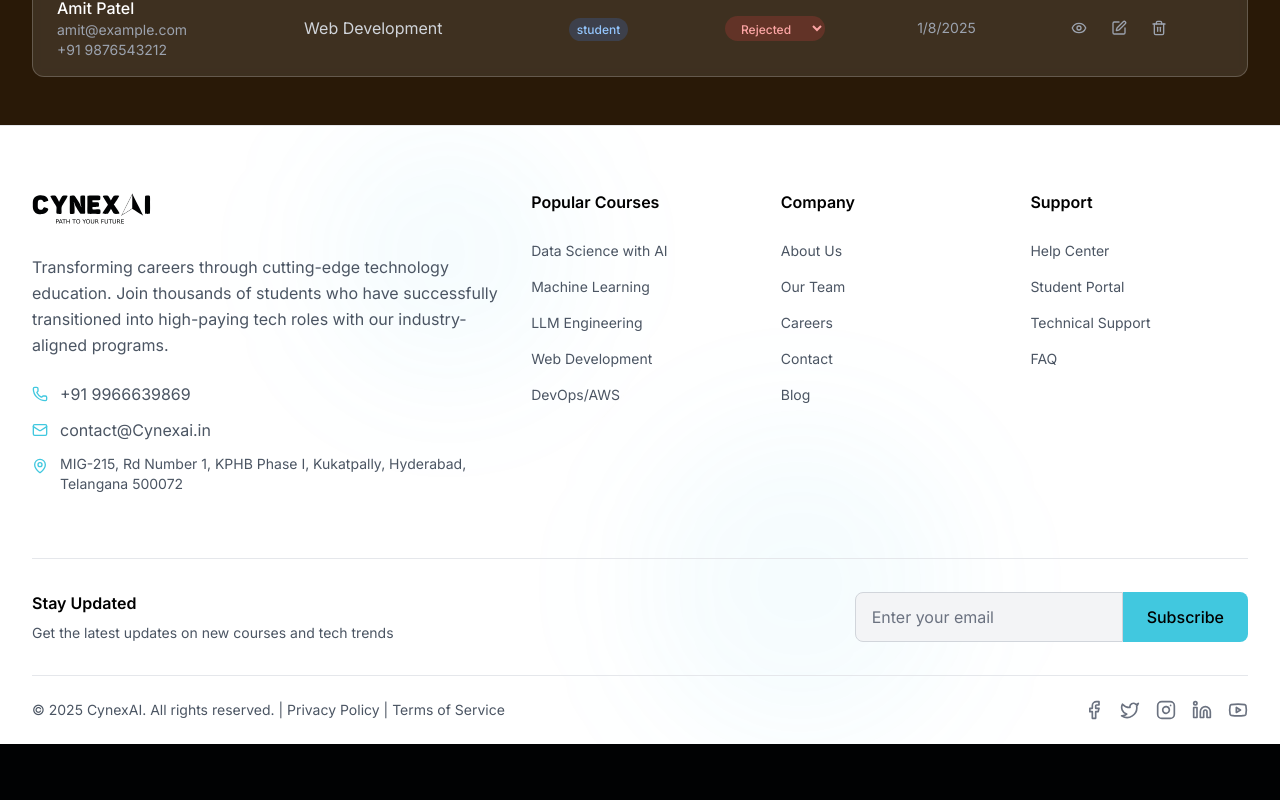
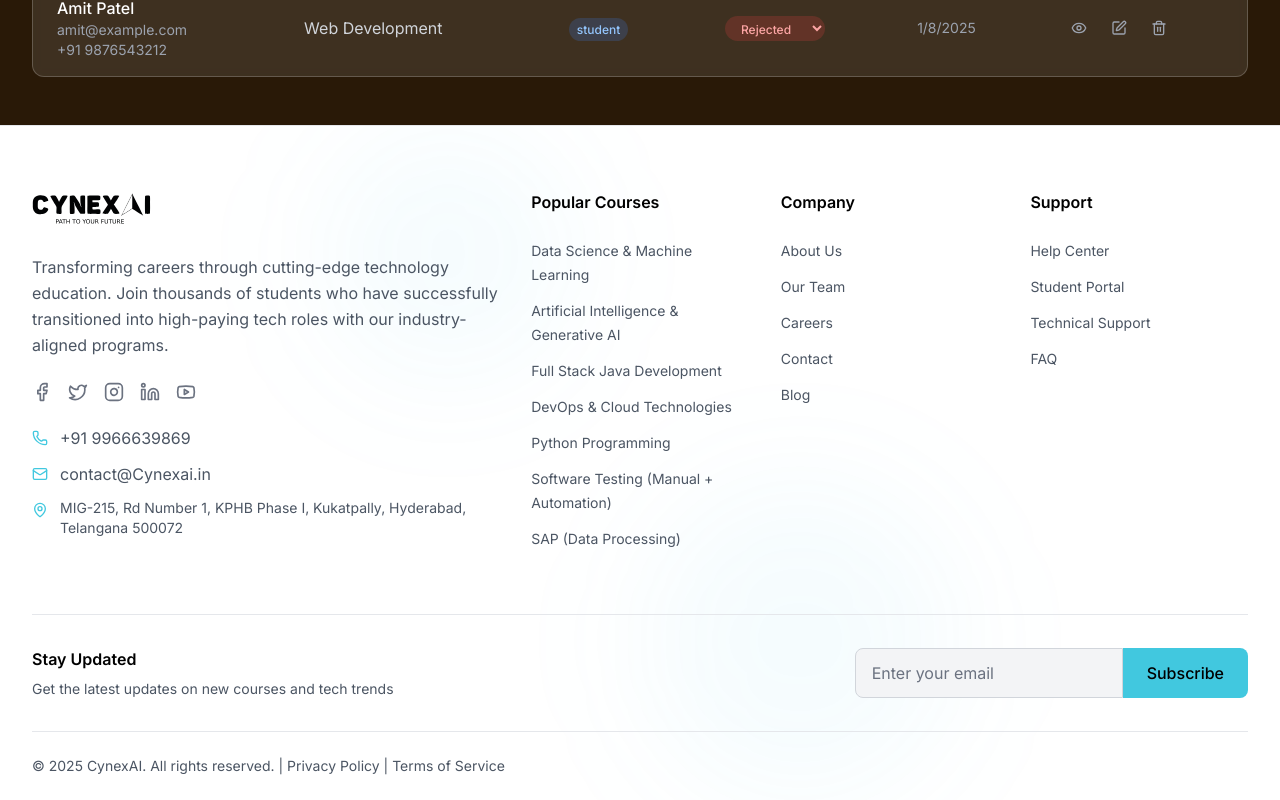
Before and after one commit to SamLeo-07/cynexai-website, a React (Vite) app: page /admin in a window 1280 px wide. Shown: the part 995-1795 px from the top of the page. Before the commit the page ends 1739 px from the top, so only its background shows below. Built offline with nearby package versions, Linux system fonts and the light colour scheme.

Commit message:
changed social media icons place

```diff
--- a/src/components/Footer.tsx
+++ b/src/components/Footer.tsx
@@ -20,11 +20,13 @@ const Footer = () => {
 
   const footerLinks = {
     courses: [
-      { name: 'Data Science with AI', href: '/course/data-science-ai' },
-      { name: 'Machine Learning', href: '/course/machine-learning' },
-      { name: 'LLM Engineering', href: '/course/llm-engineering' },
-      { name: 'Web Development', href: '/course/web-development' },
-      { name: 'DevOps/AWS', href: '/course/devops-aws' },
+      { name: 'Data Science & Machine Learning', href: '/course/data-science-machine-learning' }, // Corrected ID
+      { name: 'Artificial Intelligence & Generative AI', href: '/course/artificial-intelligence-generative-ai' }, // Corrected ID
+      { name: 'Full Stack Java Development', href: '/course/full-stack-java-development' }, // Corrected ID
+      { name: 'DevOps & Cloud Technologies', href: '/course/devops-cloud-technologies' }, // Corrected ID
+      { name: 'Python Programming', href: '/course/python-programming' }, // Corrected ID
+      { name: 'Software Testing (Manual + Automation)', href: '/course/software-testing-manual-automation' }, // Corrected ID
+      { name: 'SAP (Data Processing)', href: '/course/sap-data-processing' }, // Corrected ID
     ],
     company: [
       { name: 'About Us', href: '#about' },
@@ -50,9 +52,7 @@ const Footer = () => {
   ];
 
   return (
-    // Changed background to white, text to black/gray for contrast
-    <footer className="relative bg-white border-t border-gray-200 text-gray-700 overflow-hidden"> {/* Added overflow-hidden here for the extra black space issue */}
-      {/* Background Elements - Changed to subtle gold tints on a light background */}
+    <footer className="relative bg-white border-t border-gray-200 text-gray-700 overflow-hidden">
       <div className="absolute inset-0 overflow-hidden">
         <div className="absolute top-0 left-1/4 w-64 h-64 bg-[#41c8df]/5 rounded-full blur-3xl"></div>
         <div className="absolute bottom-0 right-1/4 w-80 h-80 bg-[#41c8df]/5 rounded-full blur-3xl"></div>
@@ -79,6 +79,23 @@ const Footer = () => {
                 Join thousands of students who have successfully transitioned into
                 high-paying tech roles with our industry-aligned programs.
               </p>
+
+              {/* Social Media Icons (Moved Here) */}
+              <div className="flex items-center space-x-4 mb-6"> {/* Added mb-6 for spacing below icons */}
+                {socialLinks.map((social, index) => {
+                  const IconComponent = social.icon;
+                  return (
+                    <motion.a
+                      key={index}
+                      href={social.href}
+                      whileHover={{ scale: 1.2, y: -2 }}
+                      className={`text-gray-500 ${social.hoverColor} transition-colors duration-200`}
+                    >
+                      <IconComponent className="w-5 h-5" />
+                    </motion.a>
+                  );
+                })}
+              </div>
 
               <div className="space-y-3">
                 <div className="flex items-center text-gray-600">
@@ -122,12 +139,22 @@ const Footer = () => {
               <ul className="space-y-3">
                 {footerLinks.company.map((link, index) => (
                   <li key={index}>
+                    {/* Using 'a' tag for external/hash links, 'Link' for internal routes */}
+                    {link.href.startsWith('/') ? (
+                      <Link
+                        to={link.href}
+                        className="text-gray-600 hover:text-[#41c8df] transition-colors duration-200 text-sm"
+                      >
+                        {link.name}
+                      </Link>
+                    ) : (
                       <a
                         href={link.href}
                         className="text-gray-600 hover:text-[#41c8df] transition-colors duration-200 text-sm"
                       >
                         {link.name}
                       </a>
+                    )}
                   </li>
                 ))}
               </ul>
@@ -139,12 +166,22 @@ const Footer = () => {
               <ul className="space-y-3">
                 {footerLinks.support.map((link, index) => (
                   <li key={index}>
+                    {/* Using 'a' tag for external/hash links, 'Link' for internal routes */}
+                    {link.href.startsWith('/') ? (
                       <Link
                         to={link.href}
                         className="text-gray-600 hover:text-[#41c8df] transition-colors duration-200 text-sm"
                       >
                         {link.name}
                       </Link>
+                    ) : (
+                      <a
+                        href={link.href}
+                        className="text-gray-600 hover:text-[#41c8df] transition-colors duration-200 text-sm"
+                      >
+                        {link.name}
+                      </a>
+                    )}
                   </li>
                 ))}
               </ul>
@@ -154,26 +191,23 @@ const Footer = () => {
 
         {/* Newsletter Section */}
         <div className="py-8 border-t border-gray-200">
-          {/* Changed 'flex' to 'block' on small screens for full width, then back to flex on md+ */}
-          {/* Added 'w-full' to the parent div of input/button to ensure it takes available space */}
-          <div className="flex flex-col md:flex-row items-center justify-between gap-4"> {/* Reduced gap slightly for mobile */}
+          <div className="flex flex-col md:flex-row items-center justify-between gap-4">
             <div>
               <h3 className="text-black font-semibold mb-2">Stay Updated</h3>
               <p className="text-gray-600 text-sm">
                 Get the latest updates on new courses and tech trends
               </p>
             </div>
-            {/* Added flex-nowrap to prevent wrapping, use min-w-0 on input for shrinking */}
             <div className="flex w-full md:w-auto flex-nowrap">
               <input
                 type="email"
                 placeholder="Enter your email"
-                className="flex-1 min-w-0 px-4 py-3 bg-gray-100 border border-gray-300 rounded-l-lg text-black placeholder-gray-500 focus:outline-none focus:border-[#41c8df] focus:ring-2 focus:ring-[#41c8df]/20" // Input takes available space, allows shrinking
+                className="flex-1 min-w-0 px-4 py-3 bg-gray-100 border border-gray-300 rounded-l-lg text-black placeholder-gray-500 focus:outline-none focus:border-[#41c8df] focus:ring-2 focus:ring-[#41c8df]/20"
               />
               <motion.button
                 whileHover={{ scale: 1.05 }}
                 whileTap={{ scale: 0.95 }}
-                className="px-6 py-3 bg-[#41c8df] text-black hover:bg-yellow-600 rounded-r-lg font-medium transition-all duration-300 flex-shrink-0" // Add flex-shrink-0 to button
+                className="px-6 py-3 bg-[#41c8df] text-black hover:bg-yellow-600 rounded-r-lg font-medium transition-all duration-300 flex-shrink-0"
               >
                 Subscribe
               </motion.button>
@@ -181,28 +215,13 @@ const Footer = () => {
           </div>
         </div>
 
-        {/* Bottom Footer */}
+        {/* Bottom Footer (Social icons removed from here) */}
         <div className="py-6 border-t border-gray-200">
           <div className="flex flex-col md:flex-row items-center justify-between gap-4">
-            <div className="text-gray-600 text-sm text-center md:text-left"> {/* Added text-center for mobile */}
+            <div className="text-gray-600 text-sm text-center md:text-left">
               © 2025 CynexAI. All rights reserved. | Privacy Policy | Terms of Service
             </div>
-
-            <div className="flex items-center space-x-4">
-              {socialLinks.map((social, index) => {
-                const IconComponent = social.icon;
-                return (
-                  <motion.a
-                    key={index}
-                    href={social.href}
-                    whileHover={{ scale: 1.2, y: -2 }}
-                    className={`text-gray-500 ${social.hoverColor} transition-colors duration-200`}
-                  >
-                    <IconComponent className="w-5 h-5" />
-                  </motion.a>
-                );
-              })}
-            </div>
+            {/* Social media icons are no longer rendered here */}
           </div>
         </div>
       </div>
```
Lines whose indentation alone changed are shown as unchanged.
